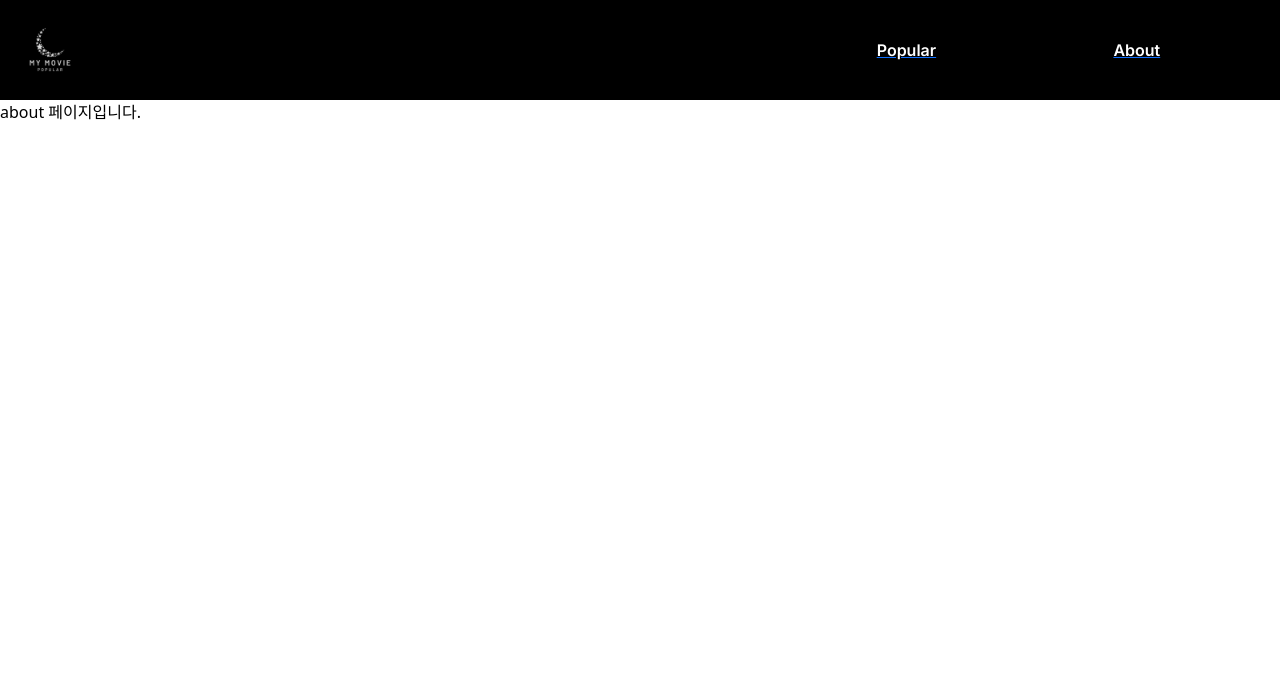
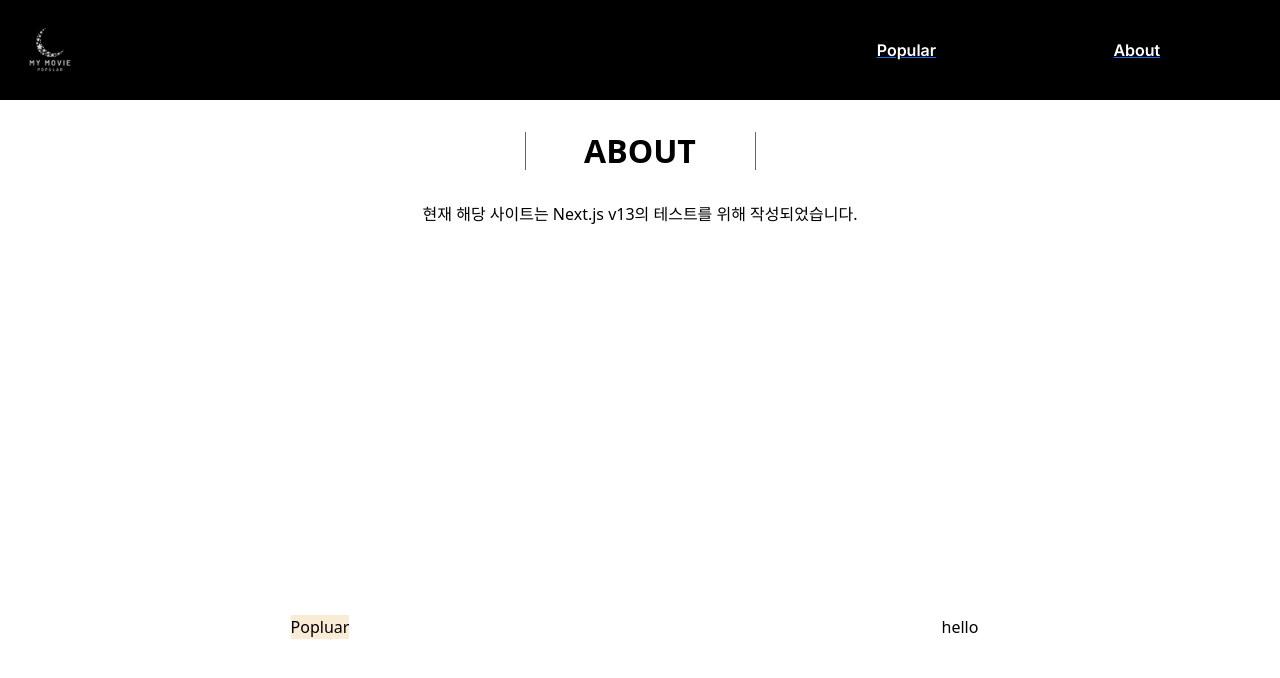
Before and after one commit to Lee-Sang-Beom/use_Next.js13, a Next.js app: page /about in a window 1280 px wide. Shown: the top 678 px of the page. Built offline with nearby package versions, Linux system fonts and the light colour scheme.

Commit message:
notify page(about) : section > div [display flex -> w50%]

```diff
--- /dev/null
+++ b/app/about/css/About.module.css
@@ -0,0 +1,100 @@
+.about_mainpage {
+  width: 100%;
+  height: 100%;
+}
+.about_mainpage .about_section_title {
+  margin: 2rem 0;
+  text-align: center;
+  position: relative;
+  margin-bottom: 2rem;
+  font-weight: 800;
+}
+.about_mainpage p {
+  text-align: center;
+}
+.about_mainpage .about_section_title::before {
+  content: " ";
+  background-color: black;
+  position: absolute;
+  top: 0;
+  left: 41%;
+  width: 1px;
+  height: 100%;
+  opacity: 0.6;
+}
+.about_mainpage .about_section_title::after {
+  content: " ";
+  background-color: black;
+  position: absolute;
+  top: 0;
+  left: 59%;
+  width: 1px;
+  height: 100%;
+  opacity: 0.6;
+}
+@media screen and (max-width: 1024px) {
+  .about_mainpage .about_section_title::before {
+    content: " ";
+    background-color: black;
+    position: absolute;
+    top: 0;
+    left: 35%;
+    width: 1px;
+    height: 100%;
+    opacity: 0.6;
+  }
+  .about_mainpage .about_section_title::after {
+    content: " ";
+    background-color: black;
+    position: absolute;
+    top: 0;
+    left: 65%;
+    width: 1px;
+    height: 100%;
+    opacity: 0.6;
+  }
+}
+@media screen and (max-width: 480px) {
+  .about_mainpage .about_section_title_bar::before {
+    content: " ";
+    background-color: black;
+    position: absolute;
+    top: 0;
+    left: 30%;
+    width: 1px;
+    height: 100%;
+    opacity: 0.6;
+  }
+  .about_mainpage .about_section_title_bar::after {
+    content: " ";
+    background-color: black;
+    position: absolute;
+    top: 0;
+    left: 70%;
+    width: 1px;
+    height: 100%;
+    opacity: 0.6;
+  }
+}
+
+.about_section_wrap {
+  display: flex;
+  width: 100%;
+  height: 100%;
+  justify-content: center;
+}
+.about_section_wrap .about_section_left_box {
+  width: 50%;
+  display: flex;
+  justify-content: center;
+  align-items: center;
+}
+.about_section_wrap .about_section_left_box .about_section_guide_popular {
+  background-color: antiquewhite;
+}
+.about_section_wrap .about_section_right_box {
+  width: 50%;
+  display: flex;
+  justify-content: center;
+  align-items: center;
+}/*# sourceMappingURL=About.module.css.map */
--- /dev/null
+++ b/app/about/css/About.module.scss
@@ -0,0 +1,87 @@
+// mixin
+@mixin about_section_title_bar($left_value) {
+    content: ' ';
+    background-color: black;
+    position: absolute;
+    top: 0;
+    left: $left_value;
+    width: 1px;
+    height: 100%;
+    opacity: 0.6;
+}
+
+
+.about_mainpage {
+    width: 100%;
+    height: 100%;
+
+    .about_section_title {
+        margin: 2rem 0;
+        text-align: center;
+        position: relative;
+        margin-bottom: 2rem;
+        font-weight: 800;
+    }
+
+    p {
+        text-align: center;
+    }
+
+    .about_section_title::before {
+        @include about_section_title_bar(41%);
+    }
+
+    .about_section_title::after {
+        @include about_section_title_bar(59%);
+    }
+
+    // width <= 1024px
+    @media screen and (max-width: 1024px) {
+        .about_section_title::before {
+            @include about_section_title_bar(35%);
+        }
+
+        .about_section_title::after {
+            @include about_section_title_bar(65%);
+        }
+    }
+
+    // width <= 480px
+    @media screen and (max-width: 480px) {
+        .about_section_title_bar::before {
+            @include about_section_title_bar(30%);
+        }
+
+        .about_section_title_bar::after {
+            @include about_section_title_bar(70%);
+        }
+    }
+
+}
+
+.about_section_wrap {
+    display: flex;
+    width: 100%;
+    height: 100%;
+    justify-content: center;
+
+
+    .about_section_left_box {
+        width: 50%;
+        display: flex;
+        justify-content: center;
+        align-items: center;
+
+        .about_section_guide_popular {
+            background-color: antiquewhite;
+        }
+    }
+
+    .about_section_right_box {
+        width: 50%;
+        display: flex;
+        justify-content: center;
+        align-items: center;
+    }
+
+}
--- a/app/about/page.js
+++ b/app/about/page.js
@@ -1,5 +1,20 @@
+import styles from "./css/About.module.css";
+
 const About = () => {
-    return <div>about 페이지입니다.</div>;
-  };
+  return (
+    <div className={styles.about_mainpage}>
+      <h2 className={styles.about_section_title}>ABOUT</h2>
+      <p>현재 해당 사이트는 Next.js v13의 테스트를 위해 작성되었습니다.</p>
+      <div className={styles.about_section_wrap}>
+        <div className={styles.about_section_left_box}>
+          <div className={styles.about_section_guide_popular}>Popluar</div>
+        </div>
+        <div className={styles.about_section_right_box}>
+          hello
+        </div>
+      </div>
+    </div>
+  );
+};
 
-  export default About;
+export default About;
--- a/app/css/Main.module.css
+++ b/app/css/Main.module.css
@@ -17,14 +17,18 @@
   width: 100%;
   height: 100%;
 }
-.movie_mainpage .popular_movies_section_title {
+.movie_mainpage section {
+  width: 100%;
+  height: 100%;
+}
+.movie_mainpage section .popular_movies_section_title {
   margin: 2rem 0;
   text-align: center;
   position: relative;
   margin-bottom: 2rem;
   font-weight: 800;
 }
-.movie_mainpage .popular_movies_section_title::before {
+.movie_mainpage section .popular_movies_section_title::before {
   content: " ";
   background-color: black;
   position: absolute;
@@ -34,7 +38,7 @@
   height: 100%;
   opacity: 0.6;
 }
-.movie_mainpage .popular_movies_section_title::after {
+.movie_mainpage section .popular_movies_section_title::after {
   content: " ";
   background-color: black;
   position: absolute;
@@ -45,7 +49,7 @@
   opacity: 0.6;
 }
 @media screen and (max-width: 1024px) {
-  .movie_mainpage .popular_movies_section_title::before {
+  .movie_mainpage section .popular_movies_section_title::before {
     content: " ";
     background-color: black;
     position: absolute;
@@ -55,7 +59,7 @@
     height: 100%;
     opacity: 0.6;
   }
-  .movie_mainpage .popular_movies_section_title::after {
+  .movie_mainpage section .popular_movies_section_title::after {
     content: " ";
     background-color: black;
     position: absolute;
@@ -67,7 +71,7 @@
   }
 }
 @media screen and (max-width: 480px) {
-  .movie_mainpage .popular_movies_section_title::before {
+  .movie_mainpage section .popular_movies_section_title::before {
     content: " ";
     background-color: black;
     position: absolute;
@@ -77,7 +81,7 @@
     height: 100%;
     opacity: 0.6;
   }
-  .movie_mainpage .popular_movies_section_title::after {
+  .movie_mainpage section .popular_movies_section_title::after {
     content: " ";
     background-color: black;
     position: absolute;
--- a/app/page.js
+++ b/app/page.js
@@ -33,7 +33,7 @@ const Home = () => {
       {isLoading ? (
         <Loading />
       ) : (
-        <div>
+        <section>
           <h2 className={styles.popular_movies_section_title}>인기 영화</h2>
           <div className={styles.movies_wrap}>
             {movies.map((movie) => (
@@ -49,7 +49,7 @@ const Home = () => {
               </div>
             ))}
           </div>
-        </div>
+        </section>
       )}
     </div>
   );
```
Also changed, not shown: app/css/Main.module.scss (+9 -3 lines), 2 other files (tests, documents, lock files or other folders).
